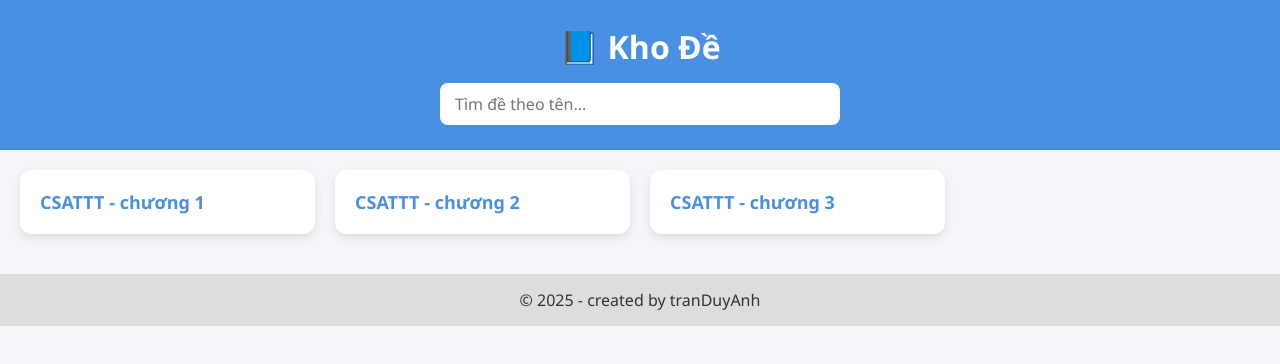
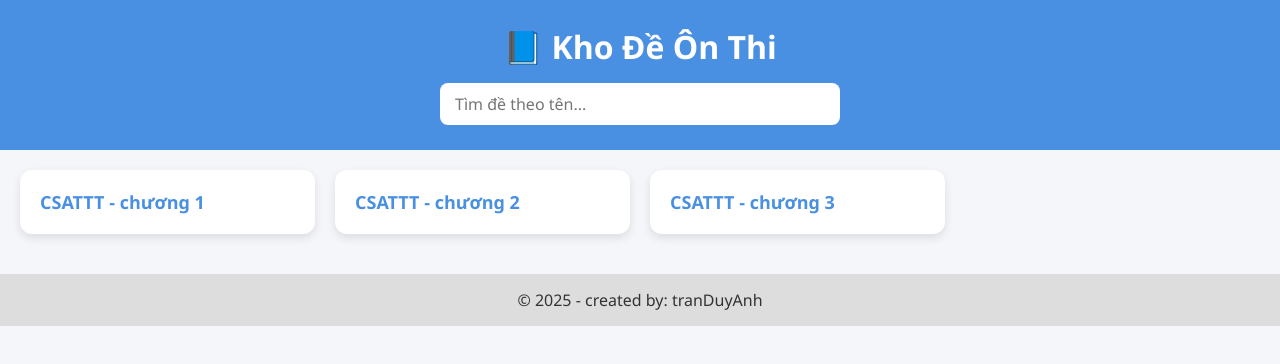
Before and after one commit to TRANDUYANHHH/Web_OnThi, a plain HTML site: page index.html in a window 1280 px wide. Drawn offline with Linux system fonts and the light colour scheme.

Commit message:
Update index.html

```diff
--- a/index.html
+++ b/index.html
@@ -3,12 +3,12 @@
   <head>
     <meta charset="UTF-8" />
     <meta name="viewport" content="width=device-width, initial-scale=1.0" />
-    <title>Kho Đề</title>
+    <title>Ôn thi đi!!!</title>
     <link rel="stylesheet" href="style.css" />
   </head>
   <body>
     <header>
-      <h1>📘 Kho Đề</h1>
+      <h1>📘 Kho Đề Ôn Thi</h1>
       <input type="text" id="search" placeholder="Tìm đề theo tên..." />
     </header>
 
@@ -17,7 +17,7 @@
     </main>
 
     <footer>
-      <p>© 2025 - created by tranDuyAnh</p>
+      <p>© 2025 - created by: tranDuyAnh</p>
     </footer>
 
     <script src="script.js"></script>
```
